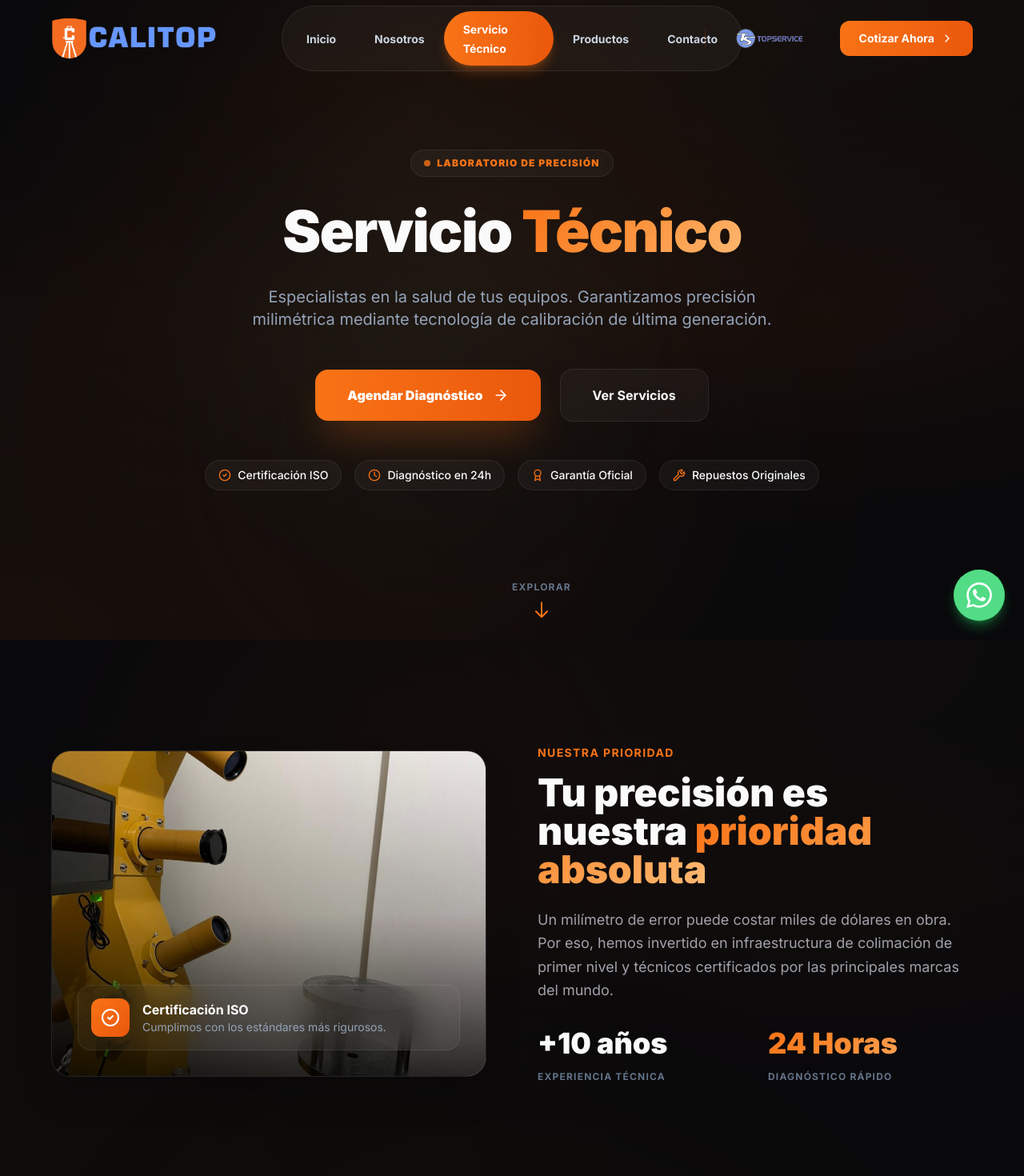
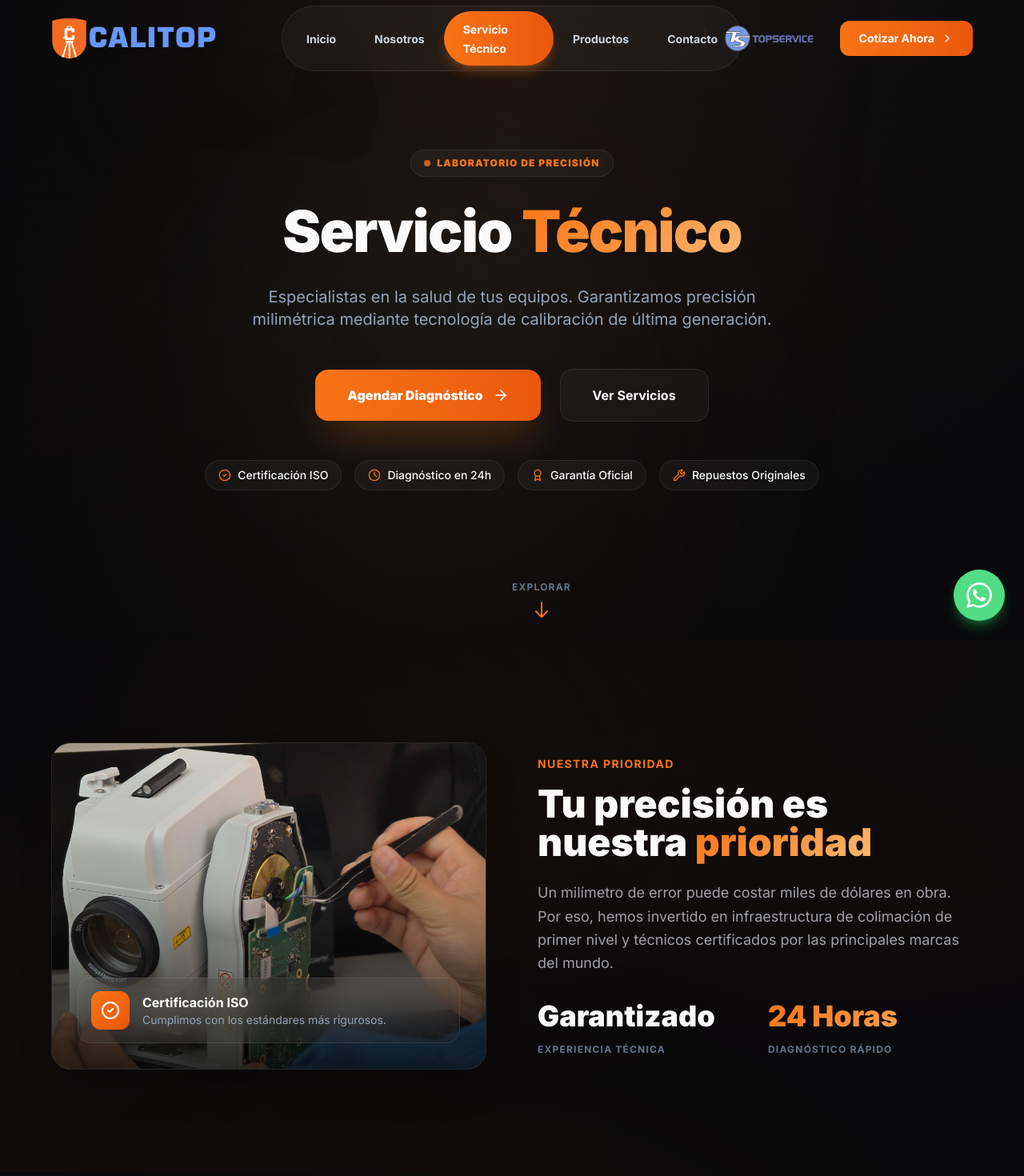
Before and after one commit to BastleyNait/CALITOP-WEB, a Next.js app: page /technical-service in a window 1280 px wide. Shown: the top 1470 px of the page at 80% size. Built offline with nearby package versions, Linux system fonts and the light colour scheme.

Commit message:
technnical service background carrousel

```diff
--- a/src/app/about/page.tsx
+++ b/src/app/about/page.tsx
@@ -29,8 +29,8 @@ const highlights = [
 ];
 
 const stats = [
-    { value: "+10", label: "Años de Experiencia" },
-    { value: "+500", label: "Equipos Calibrados" },
+    { value: "Garantizado", label: "Años de Experiencia" },
+    { value: "+100", label: "Equipos Calibrados" },
     { value: "100%", label: "Satisfacción" },
     { value: "24h", label: "Tiempo de Respuesta" },
 ];
@@ -130,8 +130,8 @@ export default function AboutPage() {
                                             <CheckCircle2 className="w-6 h-6 text-white" />
                                         </div>
                                         <div>
-                                            <h4 className="text-white font-bold">Laboratorio Certificado</h4>
-                                            <p className="text-slate-400 text-sm">Calibración con trazabilidad internacional</p>
+                                            <h4 className="text-white font-bold">Nuestro Laboratorio</h4>
+                                            <p className="text-slate-400 text-sm">Precisión que impulsa proyectos</p>
                                         </div>
                                     </div>
                                 </div>
--- a/src/app/contact/page.tsx
+++ b/src/app/contact/page.tsx
@@ -226,28 +226,7 @@ export default function ContactPage() {
                         </div>
                     </div>
 
-                    {/* Map placeholder */}
-                    <FadeContent blur={true} duration={1000} delay={1000} initialOpacity={0}>
-                        <div className="mt-20">
-                            <SpotlightCard
-                                className="p-2 border border-border bg-card shadow-lg overflow-hidden"
-                                spotlightColor="rgba(249, 115, 22, 0.05)"
-                            >
-                                <div className="w-full h-64 md:h-80 rounded-2xl bg-muted flex items-center justify-center">
-                                    <div className="text-center">
-                                        <div className="w-16 h-16 mx-auto mb-4 rounded-full bg-orange-900/20 border border-orange-800 flex items-center justify-center">
-                                            <svg className="w-8 h-8 text-[#F97316]" fill="none" stroke="currentColor" viewBox="0 0 24 24">
-                                                <path strokeLinecap="round" strokeLinejoin="round" strokeWidth={1.5} d="M17.657 16.657L13.414 20.9a1.998 1.998 0 01-2.827 0l-4.244-4.243a8 8 0 1111.314 0z" />
-                                                <path strokeLinecap="round" strokeLinejoin="round" strokeWidth={1.5} d="M15 11a3 3 0 11-6 0 3 3 0 016 0z" />
-                                            </svg>
-                                        </div>
-                                        <p className="text-foreground font-bold">Mapa interactivo</p>
-                                        <p className="text-muted-foreground text-sm font-medium">Ubicación exacta de nuestras oficinas</p>
-                                    </div>
-                                </div>
-                            </SpotlightCard>
-                        </div>
-                    </FadeContent>
+
                 </div>
             </div>
         </div>
--- a/src/app/page.tsx
+++ b/src/app/page.tsx
@@ -29,7 +29,7 @@ const services = [
     {
         icon: Package,
         title: "Venta de Instrumentos",
-        description: "Distribuidores autorizados de las mejores marcas. Teodolitos, GPS diferenciales y drones para fotogrametría.",
+        description: "Distribuidores de las mejores marcas. Teodolitos, GPS diferenciales y drones para fotogrametría.",
         link: "/products",
         linkText: "Ver Catálogo",
         accent: "from-orange-600 to-orange-500",
--- a/src/app/technical-service/page.tsx
+++ b/src/app/technical-service/page.tsx
@@ -4,6 +4,7 @@ import { motion } from "framer-motion";
 import Image from "next/image";
 import Link from "next/link";
 import { ArrowRight, Search, Shield, Puzzle, Wrench, CheckCircle2, Clock, Award } from "lucide-react";
+import { useState, useEffect } from "react";
 
 const services = [
     {
@@ -37,14 +38,54 @@ const features = [
 
 export default function TechnicalServicePage() {
     const whatsappNumber = "51933588122";
+    const [currentImageIndex, setCurrentImageIndex] = useState(0);
+
+    const backgroundImages = [
+        "/images/products/geo-gnss.png",
+        "/images/products/colimador.jpeg",
+        "/images/products/en-campo.png",
+        "/images/products/inspeccion-drone.png",
+    ];
+
+    useEffect(() => {
+        const timer = setInterval(() => {
+            setCurrentImageIndex((prev) => (prev + 1) % backgroundImages.length);
+        }, 6000);
+        return () => clearInterval(timer);
+    }, [backgroundImages.length]);
 
     return (
         <div className="min-h-screen bg-background overflow-x-hidden">
             {/* Hero Section */}
             <section className="relative min-h-screen flex items-center justify-center overflow-hidden">
                 {/* Background Effects */}
-                <div className="absolute inset-0">
+                <div className="absolute inset-0 z-0">
+                    {/* Image Slideshow */}
+                    <motion.div
+                        key={currentImageIndex}
+                        initial={{ opacity: 0, scale: 1.4 }}
+                        animate={{ opacity: 0.7, scale: 1 }}
+                        exit={{ opacity: 0 }}
+                        transition={{ duration: 2, ease: "easeInOut" }}
+                        className="absolute inset-0"
+                    >
+                        <Image
+                            src={backgroundImages[currentImageIndex]}
+                            alt="Background Slideshow"
+                            fill
+                            className="object-cover"
+                            priority
+                        />
+                    </motion.div>
+
+                    {/* Mesh Gradient Overlay */}
                     <div className="absolute inset-0 mesh-gradient opacity-60" />
+
+                    {/* Radial Gradient for Depth */}
+                    <div className="absolute inset-0 bg-gradient-to-b from-transparent via-background/50 to-background" />
+
+                    {/* Side Gradient */}
+                    <div className="absolute inset-0 bg-gradient-to-r from-background/80 via-transparent to-background/80" />
                     <motion.div
                         animate={{
                             y: [0, -30, 0],
@@ -169,7 +210,7 @@ export default function TechnicalServicePage() {
                             <div className="absolute -inset-4 bg-orange-500/20 rounded-3xl blur-3xl opacity-0 group-hover:opacity-100 transition-opacity duration-700" />
                             <div className="relative rounded-3xl overflow-hidden border border-white/10 shadow-2xl">
                                 <Image
-                                    src="/images/products/colimador.jpeg"
+                                    src="/images/products/reparacion.jpg"
                                     alt="Laboratorio de Calibración"
                                     width={800}
                                     height={600}
@@ -203,7 +244,7 @@ export default function TechnicalServicePage() {
                                 </span>
                                 <h2 className="text-3xl sm:text-4xl lg:text-5xl font-black text-foreground leading-tight mb-6">
                                     Tu precisión es nuestra{" "}
-                                    <span className="text-gradient-orange">prioridad absoluta</span>
+                                    <span className="text-gradient-orange">prioridad</span>
                                 </h2>
                                 <p className="text-muted-foreground text-lg leading-relaxed">
                                     Un milímetro de error puede costar miles de dólares en obra. Por eso,
@@ -214,7 +255,7 @@ export default function TechnicalServicePage() {
 
                             <div className="grid grid-cols-2 gap-8">
                                 <div>
-                                    <span className="block text-4xl font-black text-foreground mb-2">+10 años</span>
+                                    <span className="block text-4xl font-black text-foreground mb-2">Garantizado</span>
                                     <span className="text-slate-500 text-xs font-bold uppercase tracking-widest">Experiencia técnica</span>
                                 </div>
                                 <div>
--- a/src/components/ui/footer.tsx
+++ b/src/components/ui/footer.tsx
@@ -83,7 +83,7 @@ export default function Footer() {
                                     />
                                 </div>
                             </Link>
-                            <div className="relative w-40 h-12">
+                            <div className="relative w-40 h-24">
                                 <Image
                                     src="/images/products/logo2.png"
                                     alt="Topservice Logo"
--- a/src/components/ui/navbar.tsx
+++ b/src/components/ui/navbar.tsx
@@ -130,7 +130,7 @@ export function Navbar() {
                             {/* Logo Topservice - Desktop only */}
                             <div className="hidden xl:flex items-center gap-2">
                                 <div className="w-px h-8 bg-gradient-to-b from-transparent via-orange-500/30 to-transparent" />
-                                <div className="relative w-36 h-12">
+                                <div className="relative w-36 h-16">
                                     <Image
                                         src="/images/products/logo2.png"
                                         alt="Topservice Logo"
```
Also changed, not shown: src/actions/products.ts (+9 -6 lines), src/app/products/ProductsClient.tsx (+7 -7 lines), public/images/products/reparacion.jpg (renamed from img/reparacion.jpg).
